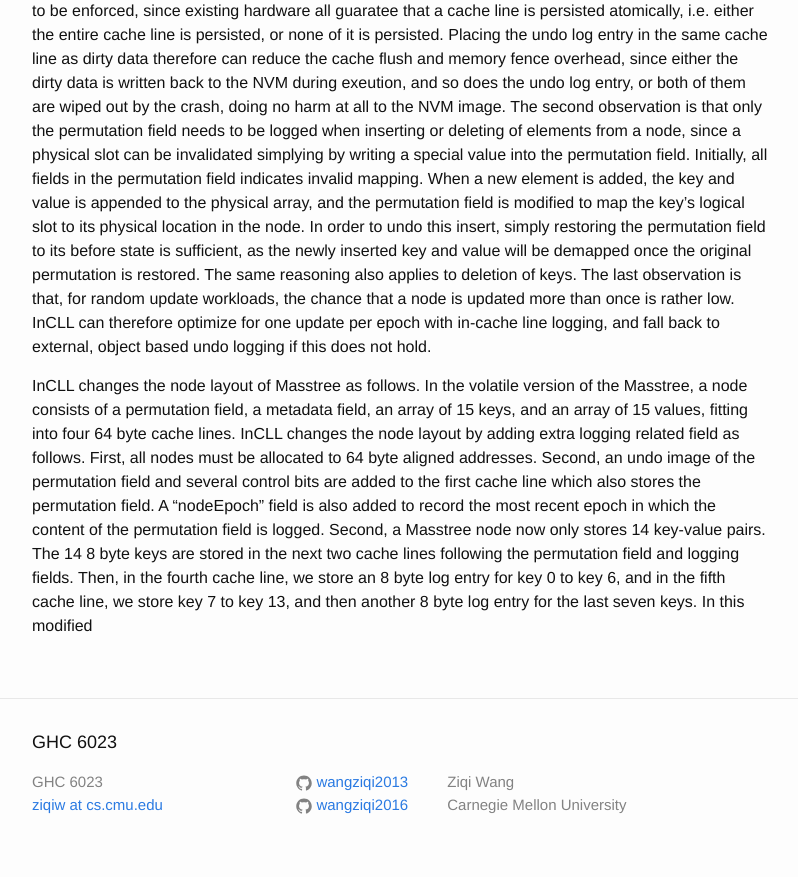
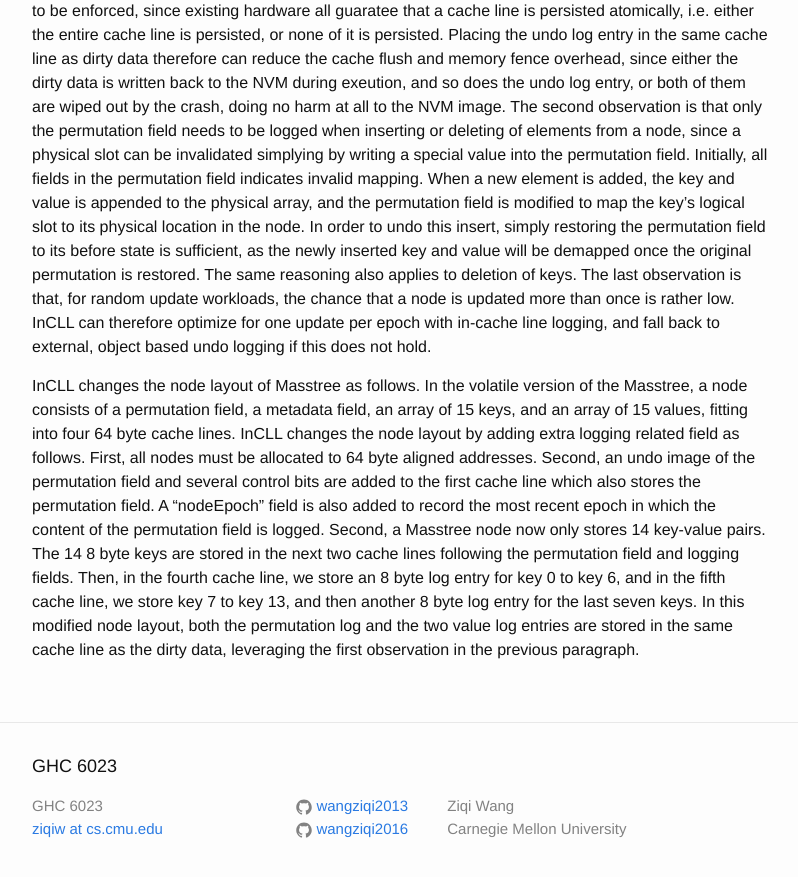
Before and after one commit to wangziqi2013/wangziqi2013.github.io, a Jekyll site: the page built from _posts/2019-10-22-incll.markdown, in a window 1280 px wide and 900 px high, scrolled down 1501 px. Shown: the top 877 px of the window, without its empty margins (238-1036 px from the left). Built offline with Jekyll 4.4.1, drawn with Linux system fonts in a browser that asks for light colours.

Commit message:
Finish node layout

```diff
--- a/_posts/2019-10-22-incll.markdown
+++ b/_posts/2019-10-22-incll.markdown
@@ -74,4 +74,5 @@ also stores the permutation field. A "nodeEpoch" field is also added to record t
 of the permutation field is logged. Second, a Masstree node now only stores 14 key-value pairs. The 14 8 byte keys are
 stored in the next two cache lines following the permutation field and logging fields. Then, in the fourth cache line, we
 store an 8 byte log entry for key 0 to key 6, and in the fifth cache line, we store key 7 to key 13, and then another 8
-byte log entry for the last seven keys. In this modified
+byte log entry for the last seven keys. In this modified node layout, both the permutation log and the two value log entries
+are stored in the same cache line as the dirty data, leveraging the first observation in the previous paragraph.
```
